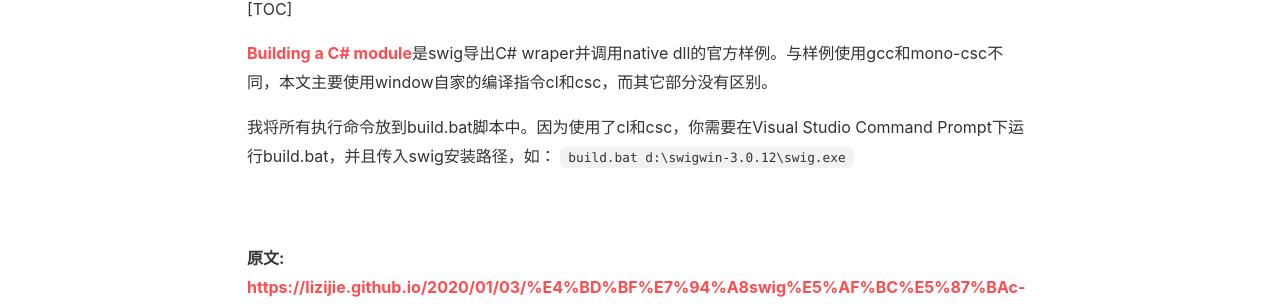
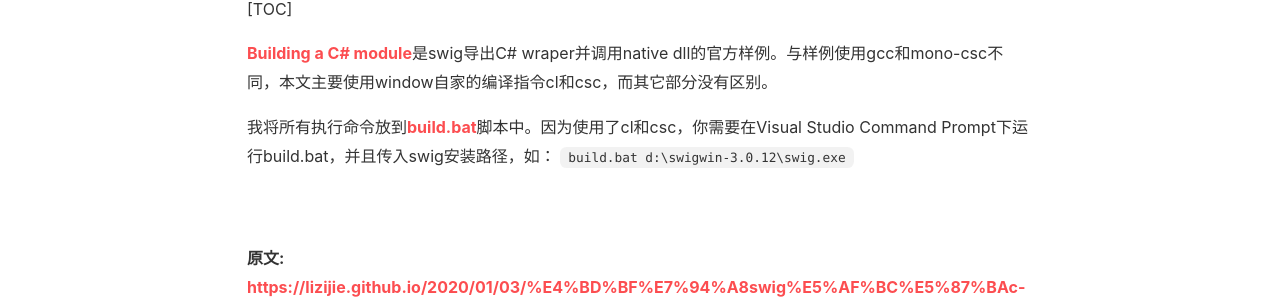
Before and after one commit to lizijie/lizijie.github.io, a Jekyll site: the page built from _posts/2020-01-03-使用swig导出c# wraper并调用native dll.md, in a window 1280 px wide. Shown: the part 236-543 px from the top of the page. Built offline with Jekyll 4.4.1, drawn with Linux system fonts in a browser that asks for light colours; nearby versions of some CDN libraries; comment, search, counter and statistics services are not loaded; part of the change alters nothing that is shown.

```diff
--- a/_posts/2020-01-03-使用swig导出c# wraper并调用native dll.md
+++ b/_posts/2020-01-03-使用swig导出c# wraper并调用native dll.md
@@ -9,7 +9,7 @@ tags: C#
 
 [Building a C# module](http://www.swig.org/tutorial.html)是swig导出C# wraper并调用native dll的官方样例。与样例使用gcc和mono-csc不同，本文主要使用window自家的编译指令cl和csc，而其它部分没有区别。
 
-我将所有执行命令放到build.bat脚本中。因为使用了cl和csc，你需要在Visual Studio Command Prompt下运行build.bat，并且传入swig安装路径，如：
+我将所有执行命令放到[build.bat](https://github.com/lizijie/csharp_swig_tutorial/blob/master/build.bat)脚本中。因为使用了cl和csc，你需要在Visual Studio Command Prompt下运行build.bat，并且传入swig安装路径，如：
 `build.bat d:\swigwin-3.0.12\swig.exe`
 
 
```
